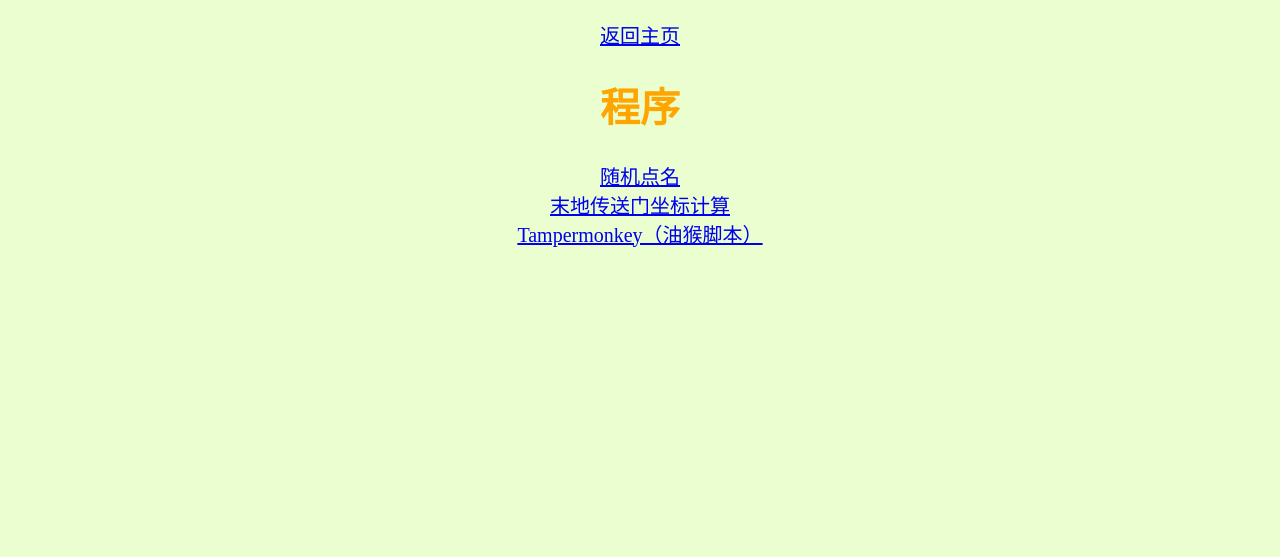
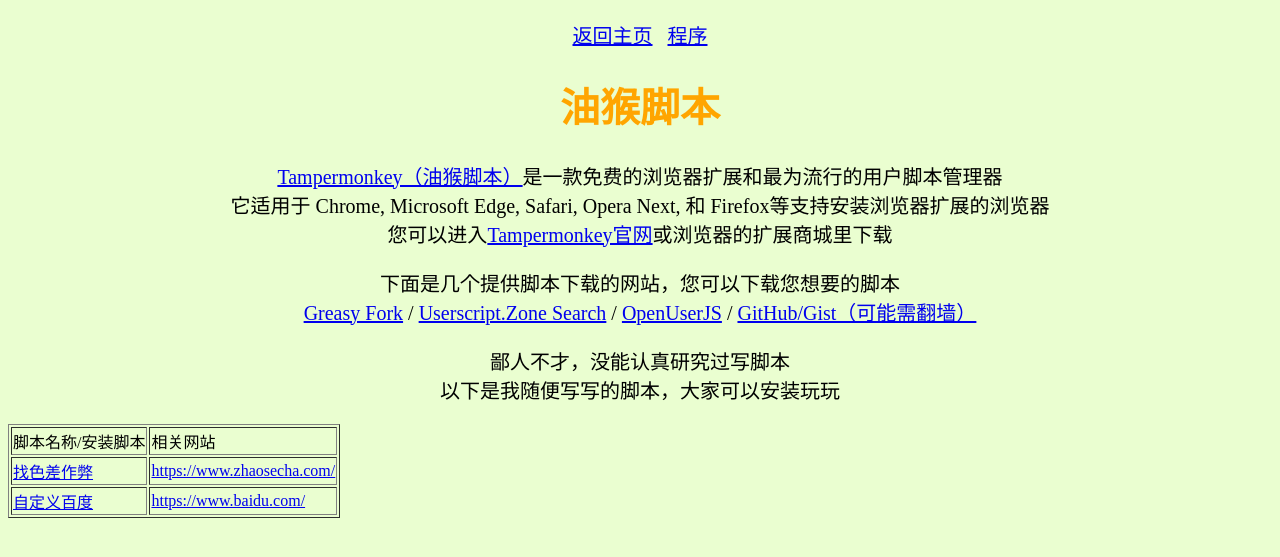
Before and after one commit to xkk1/xkk1.github.io, a Jekyll site: the page program/index.html, which Jekyll copies as it is, in a window 1280 px wide. Shown: the top 557 px of the page. Built offline with Jekyll 4.4.1, drawn with Linux system fonts in a browser that asks for light colours.

Commit message:
Update index.html

```diff
--- a/program/index.html
+++ b/program/index.html
@@ -1,62 +1,62 @@
-<!DOCTYPE html><!--声明为 HTML5 文档-->
+<!DOCTYPE html>
 <html>
 <head lang="zh-CN">
     <meta charset="UTF-8" />
     <meta http-equiv="X-UA-Compatible" content="IE=edge" />
     <meta name="viewport" content="width=device-width, initial-scale=1.0" />
-    <title>程序</title>
-<link rel="stylesheet" type="text/css" href="../main.css" />
+    <title>油猴脚本</title>
+    <link rel="stylesheet" type="text/css" href="../../main.css" />
 </head>
 <body>
-    <p id="xkk_p"><a href="/">返回主页</a></p>
-    <h1 id="xkk_h1" onclick="javascript:display('secret');">程序</h1>
-<div id="secret" style="display:none">
-    <input type="password" id="password" name="password" placeholder="请输入密码" value="" />
-    <input type="submit" id="submit" value="确认" onclick="return toopen();">
-</div>
+    <p id="xkk_p"><a href="/">返回主页</a>&nbsp;&nbsp;&nbsp;<a href="/program">程序</a></p>
+    <h1 id="xkk_h1">油猴脚本</h1>
     <p id="xkk_p">
-<a href="./randomrollcall/">随机点名</a><br>
-<a href="./End-Portal.html" target="_blank">末地传送门坐标计算</a><br>
-<a href="./Tampermonkey/">Tampermonkey（油猴脚本）</a><br>
+<a href="https://www.tampermonkey.net/" target="_blank">Tampermonkey（油猴脚本）</a>是一款免费的浏览器扩展和最为流行的用户脚本管理器
+<br />它适用于 Chrome, Microsoft Edge, Safari, Opera Next, 和 Firefox等支持安装浏览器扩展的浏览器
+<br />您可以进入<a href="https://www.tampermonkey.net/" target="_blank">Tampermonkey官网</a>或浏览器的扩展商城里下载
     </p>
-<div id="secret_information" style="display:none">
     <p id="xkk_p">
-        <a href="./vip-video-resolut.html">vip视频解析</a><br>
+下面是几个提供脚本下载的网站，您可以下载您想要的脚本
+<br />
+<a href="https://greasyfork.org/zh-CN" target="_blank">Greasy Fork</a>
+/
+<a href="https://www.userscript.zone/" target="_blank">Userscript.Zone Search</a>
+/
+<a href="https://openuserjs.org/" target="_blank">OpenUserJS</a>
+/
+<a href="https://gist.github.com/search?l=JavaScript&o=desc&q=%22%3D%3DUserScript%3D%3D%22&s=updated" target="_blank">GitHub/Gist（可能需翻墙）</a>
     </p>
-</div>
-<script type="text/javascript">
-var verification=false
-function toopen(){
-    if(document.getElementById("password").value=="13579"){
-        document.getElementById("secret_information").style.display="";
-        document.getElementById("secret").style.display="none";
-       //var traget=document.getElementById("secret_information");
-       //traget.style.display="";
-       //document.forms[0].action="try.html";
-       verification=true
-       return true;
-    }else{
-    alert("密码不正确！")
-    return false;
-    }
-}
-function display(id){
-    if (verification){
-        var traget=document.getElementById("secret_information");
-        if (traget.style.display=="none"){
-            traget.style.display="";
-        }else{
-            traget.style.display="none";
-        }
-    }else{
-        var traget=document.getElementById(id);
-        if(traget.style.display=="none"){
-            traget.style.display="";
-        }else{
-            traget.style.display="none";
-        }
-    }
-}
-</script>
+    <p id="xkk_p">
+鄙人不才，没能认真研究过写脚本
+<br />以下是我随便写写的脚本，大家可以安装玩玩
+<br />
+<div id="script_div"></div>
+    </p>
+    <script>
+var script_list = [ // [name, url , relevant_url]
+["找色差作弊", "https://www.zhaosecha.com/"],
+["自定义百度", "https://www.baidu.com/"]
+];
+var script_table = '<table border="1">\n<tr><td>脚本名称/安装脚本</td><td>相关网站</td></tr>';
+var i = 0;
+for  (i=0; i <= script_list.length - 1 ; i++){
+    console.log(i);
+    script_table += `<tr>
+    <td><span id="`+script_list[i][0]+`"><a href="./`+script_list[i][0]+`.user.js">`+script_list[i][0]+`</a></span></td>
+    <td><a href="`+script_list[i][1]+`" target="_blank">`+script_list[i][1]+`</a></td>
+</tr>
+`;
+};
+script_table += '</table>';
+var script_div = document.getElementById("script_div");
+script_div.innerHTML = script_table;
+    </script>
+<!--
+<a href="" target="_blank"></a>
+<table border="1">
+<tr><td>100</td><td>200</td></tr>
+<tr><td>400</td><td>500</td></tr>
+</table>
+-->
 </body>
 </html>
```
